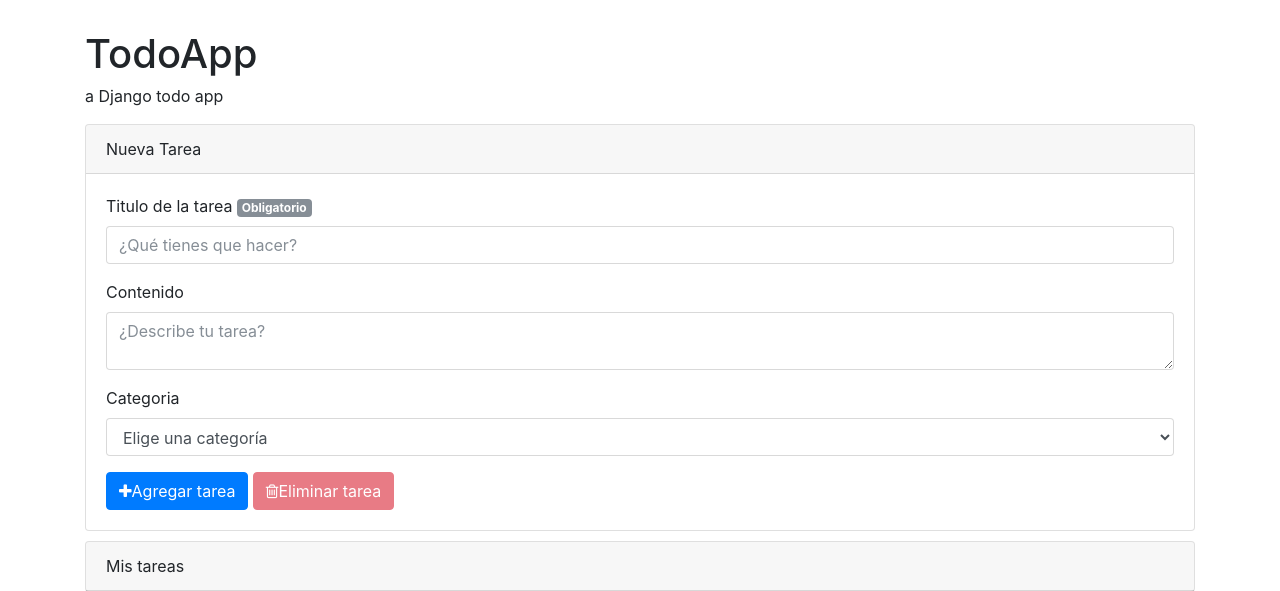
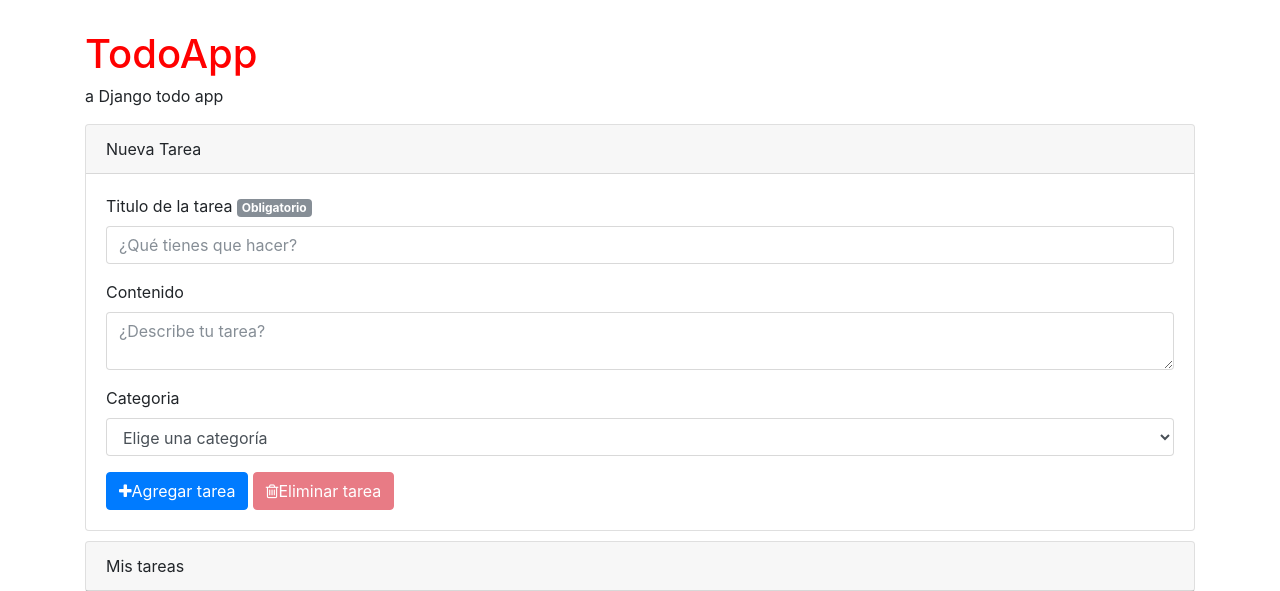
Before and after one commit to Aux-Ing-1/Auxiliar3-html-css, a Django app: template todoapp/templates/todoapp/index.html in a window 1280 px wide. Shown: the part 56-647 px from the top of the page. Run offline with Django 3.2, Linux system fonts and the light colour scheme; the template is opened without the code that fills it, so the values that code supplies are empty; some libraries are stand-ins or nearby versions.

Commit message:
Move style.css

```diff
--- a/todoapp/static/todoapp/style.css
+++ b/todoapp/static/style.css
@@ -1 +1,4 @@
 /* Poner sus estilos acá */
+h1 {
+    color: red;
+}
```
